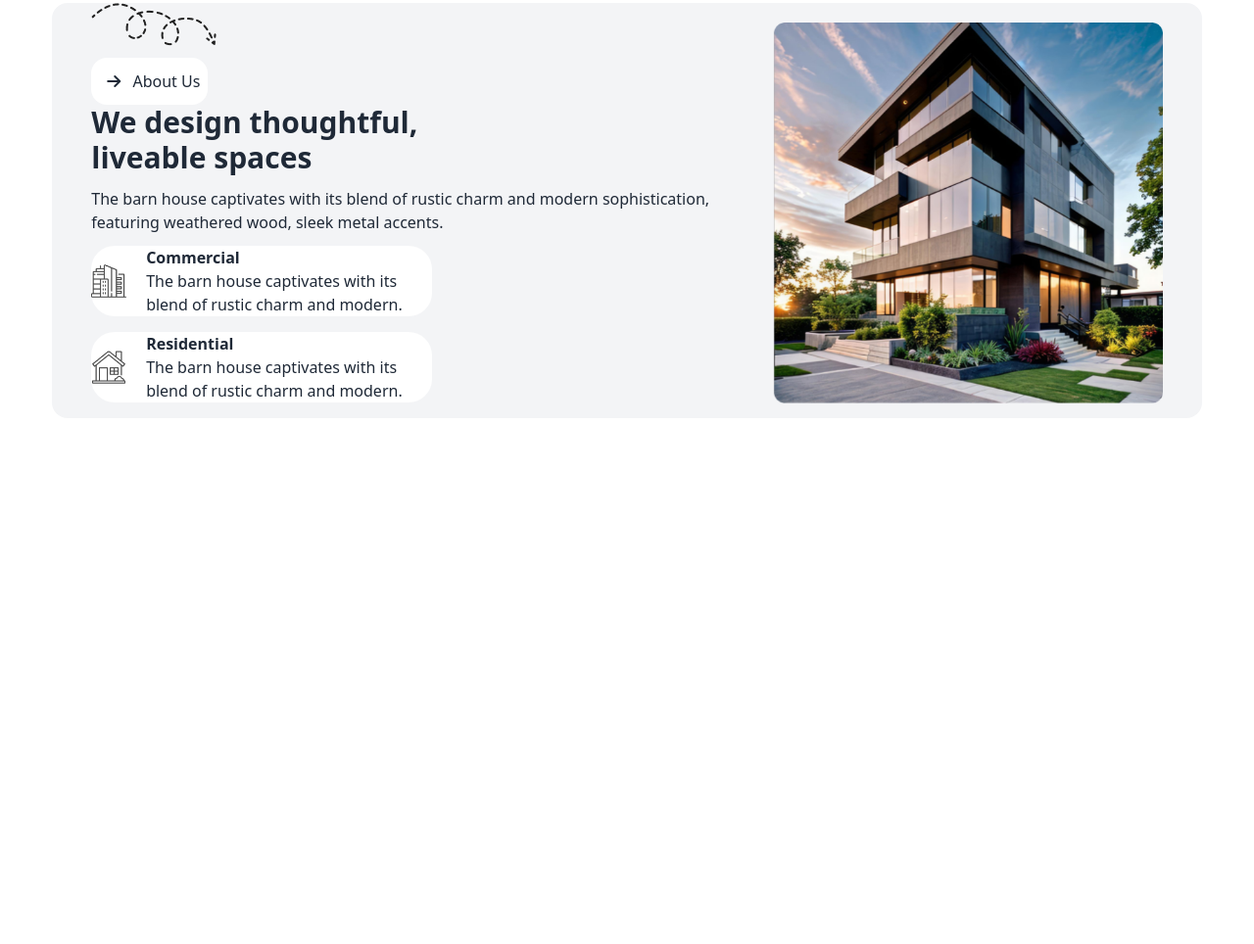
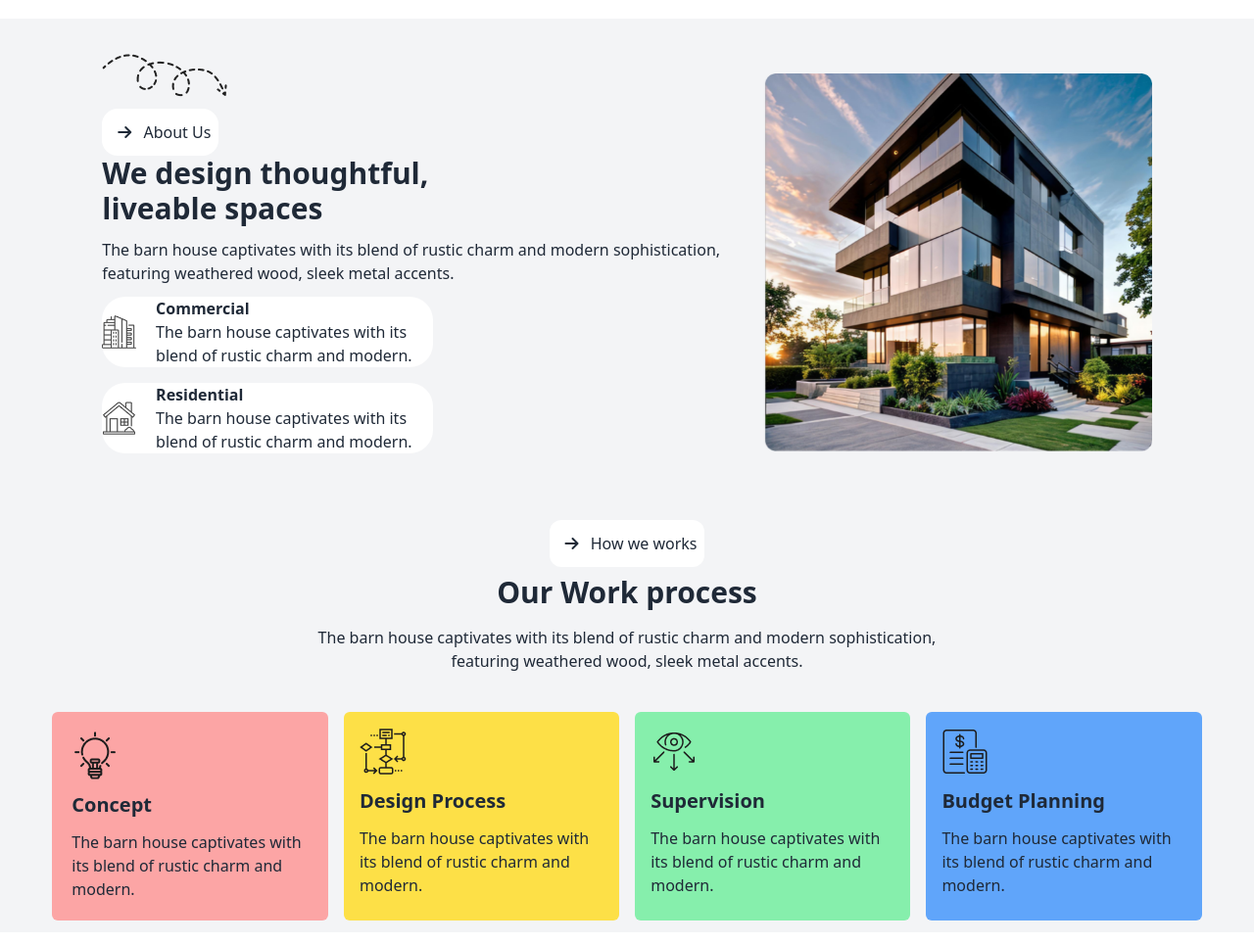
Before and after one commit to samiulIslam-git/assignment-3-repo, a plain HTML site: page index.html in a window 1280 px wide. Shown: the part 655-1619 px from the top of the page at 98% size. Before the commit the page ends 1082 px from the top, so only its background shows below. Drawn offline with nearby package versions, Linux system fonts and the light colour scheme.

Commit message:
created our work process section and make it responsive

```diff
--- a/index.html
+++ b/index.html
@@ -16,7 +16,7 @@
 </head>
 
 <body>
-    <header>
+    <header class="mb-10">
         <div class="navbar bg-base-100 container w-11/12 mx-auto">
             <div class="navbar-start">
 
@@ -84,8 +84,9 @@
             </div>
         </div>
     </header>
-    <main>
-        <div class="lg:flex justify-center bg-gray-100 rounded-2xl mt-6 container w-11/12 mx-auto lg:px-10">
+    <main class="mx-auto">
+        <div class="bg-gray-100 p-3">
+        <div class="lg:flex justify-center rounded-2xl mt-6 container w-11/12 mx-auto lg:px-10">
             <div class="container w-11/12 mx-auto">
                 <!-- choto chobi -->
                 <div class="pb-3 hidden sm:block"><img src="./assets/Vector.png" alt=""></div>
@@ -126,6 +127,44 @@
             <!-- right side img -->
             <div class="mt-5"><img src="./assets/Rectangle.png" alt=""></div>
         </div>
+        </div>
+        <div class="bg-gray-100">
+            <div class="container w-11/12 mx-auto ">
+                <div class="flex justify-center">
+                    <button class="bg-white rounded-xl mt-10 p-2 mb-2">
+                        <i class="fa-solid fa-arrow-right rounded-2xl p-2"></i>
+                        How we works
+                    </button>
+                </div>
+                <div class="flex flex-col justify-center items-center text-center mb-10">
+                    <h1 class="font-bold text-3xl mb-4">Our Work process</h1>
+                    <p>The barn house captivates with its blend of rustic charm and modern sophistication,<br>featuring
+                        weathered wood, sleek metal accents.</p>
+                </div>
+                <div class="mb-3 lg:flex gap-4">
+                    <div class="mb-3 lg:w-1/4 bg-red-300 rounded-md p-5">
+                        <img src="./assets/concept.png" alt="">
+                        <h5 class="font-bold mb-3 mt-3 text-xl">Concept</h5>
+                        <p>The barn house captivates with its blend of rustic charm and modern.</p>
+                    </div>
+                    <div class="mb-3 lg:w-1/4 bg-yellow-300 rounded-md p-4">
+                        <img src="./assets/flow-chart.png" alt="">
+                        <h5 class="font-bold mb-3 mt-3 text-xl">Design Process</h5>
+                        <p>The barn house captivates with its blend of rustic charm and modern.</p>
+                    </div>
+                    <div class="mb-3 lg:w-1/4 bg-green-300 rounded-md p-4">
+                        <img src="./assets/vision.png" alt="">
+                        <h5 class="font-bold mb-3 mt-3 text-xl">Supervision</h5>
+                        <p>The barn house captivates with its blend of rustic charm and modern.</p>
+                    </div>
+                    <div class="mb-3 lg:w-1/4 bg-blue-400 rounded-md p-4">
+                        <img src="./assets/budget-planning.png" alt="">
+                        <h5 class="font-bold mb-3 mt-3 text-xl">Budget Planning</h5>
+                        <p>The barn house captivates with its blend of rustic charm and modern.</p>
+                    </div>
+                </div>
+            </div>
+        </div>
     </main>
     <footer></footer>
 </body>
```
